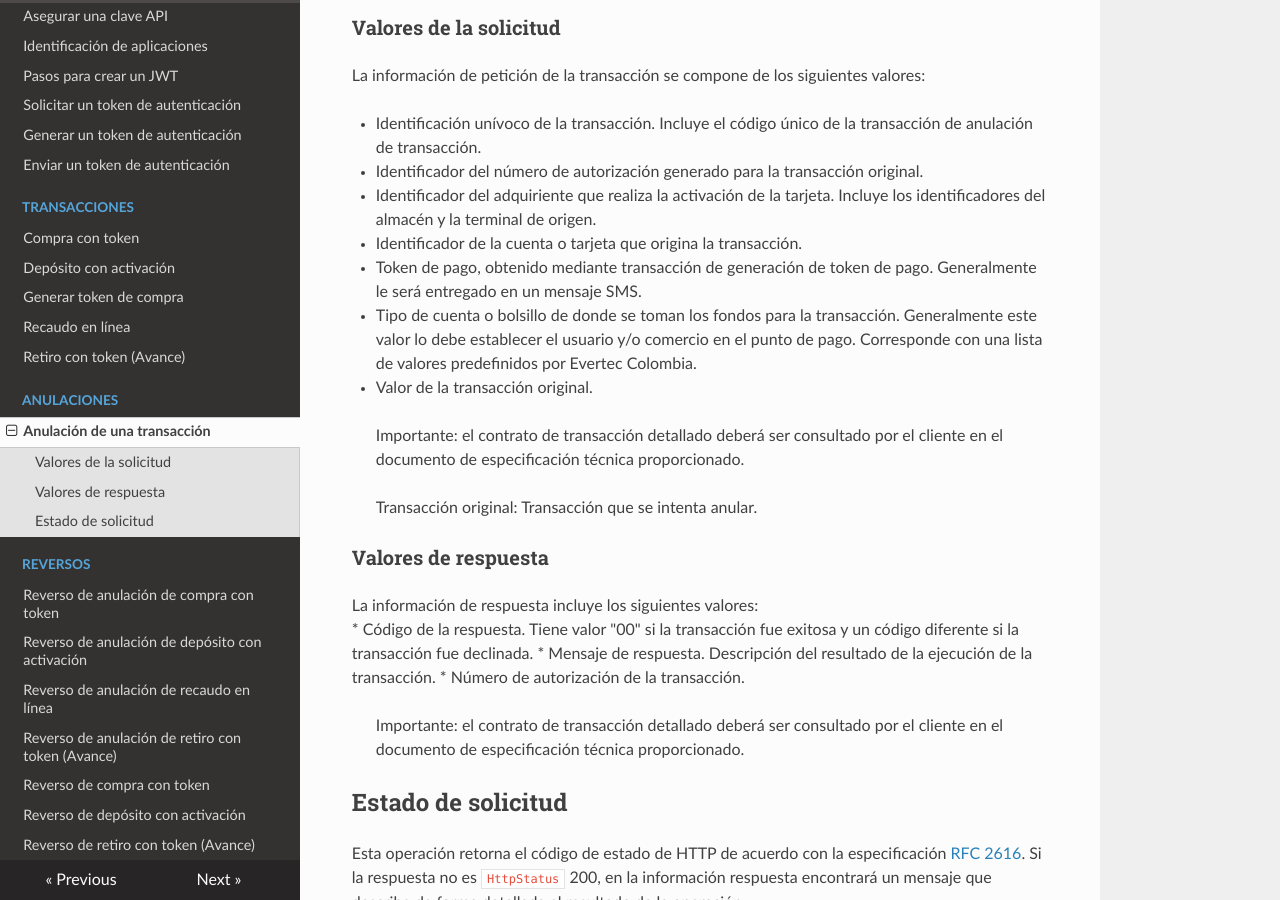
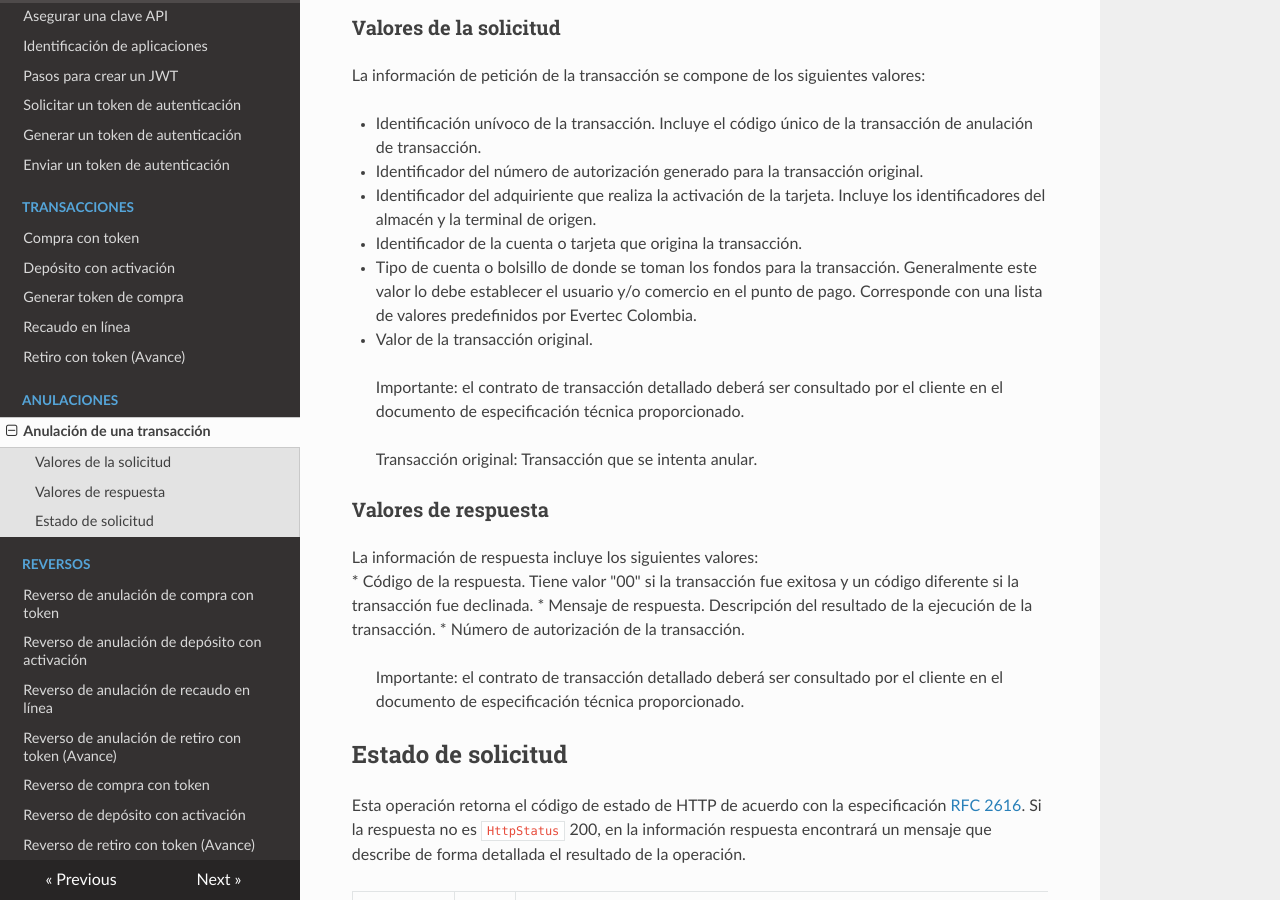
Before and after one commit to Picasso-api/Evertec-API, an MkDocs documentation site: the page built from docs/refund.md, in a window 1280 px wide and 900 px high, scrolled down 361 px. Built offline with MkDocs 1.6.1, drawn with Linux system fonts in a browser that asks for light colours; nearby versions of some CDN libraries.

Commit message:
Update refund.md

```diff
--- a/docs/refund.md
+++ b/docs/refund.md
@@ -17,7 +17,6 @@ La información de petición de la transacción se compone de los siguientes val
 * Identificador del número de autorización generado para la transacción original.
 * Identificador del adquiriente que realiza la activación de la tarjeta. Incluye los identificadores del almacén y la terminal de origen.
 * Identificador de la cuenta o tarjeta que origina la transacción.
-* Token de pago, obtenido mediante transacción de generación de token de pago. Generalmente le será entregado en un mensaje SMS.
 * Tipo de cuenta o bolsillo de donde se toman los fondos para la transacción. Generalmente este valor lo debe establecer el usuario y/o comercio en el punto de pago. Corresponde con una lista de valores predefinidos por Evertec Colombia.
 * Valor de la transacción original.
 
```
